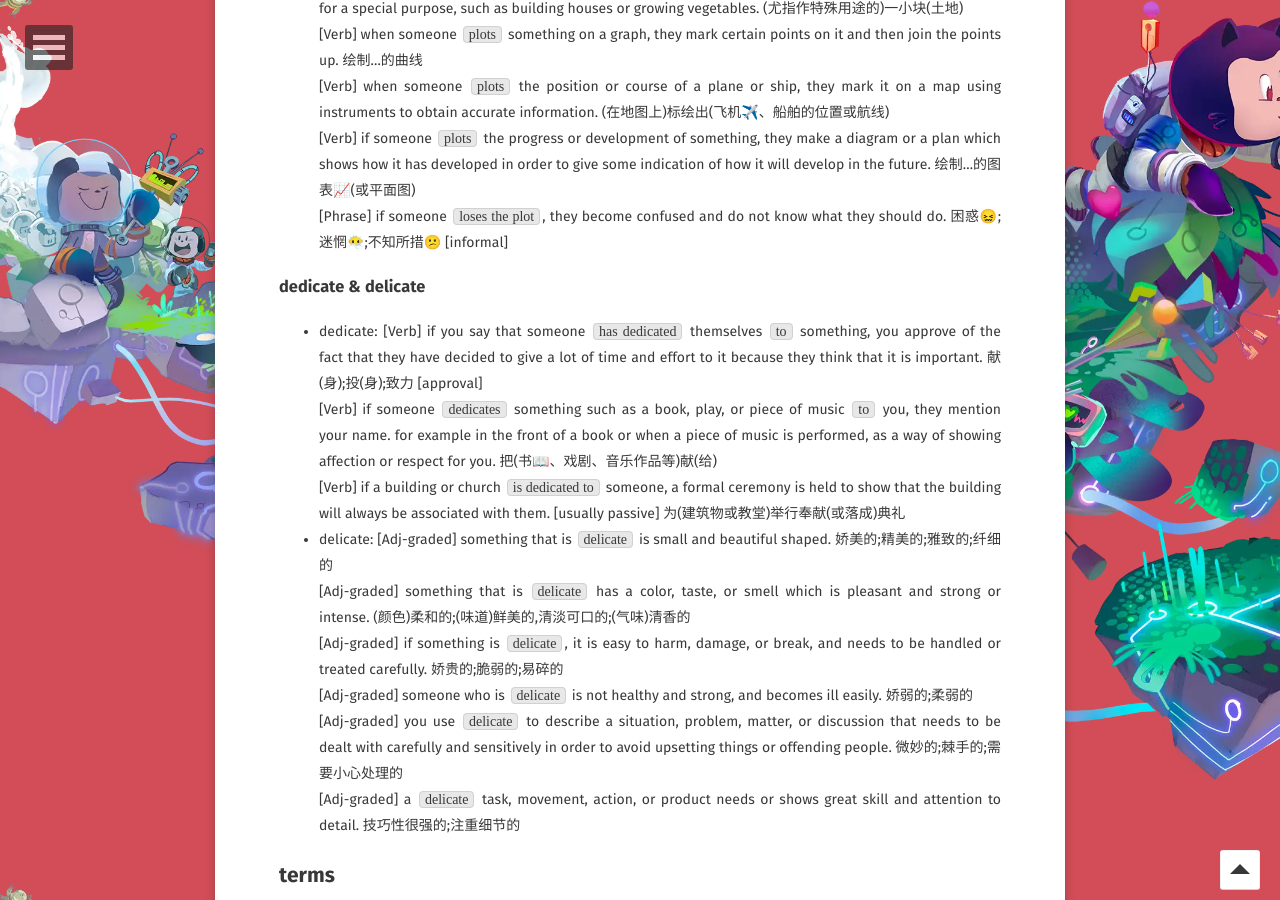
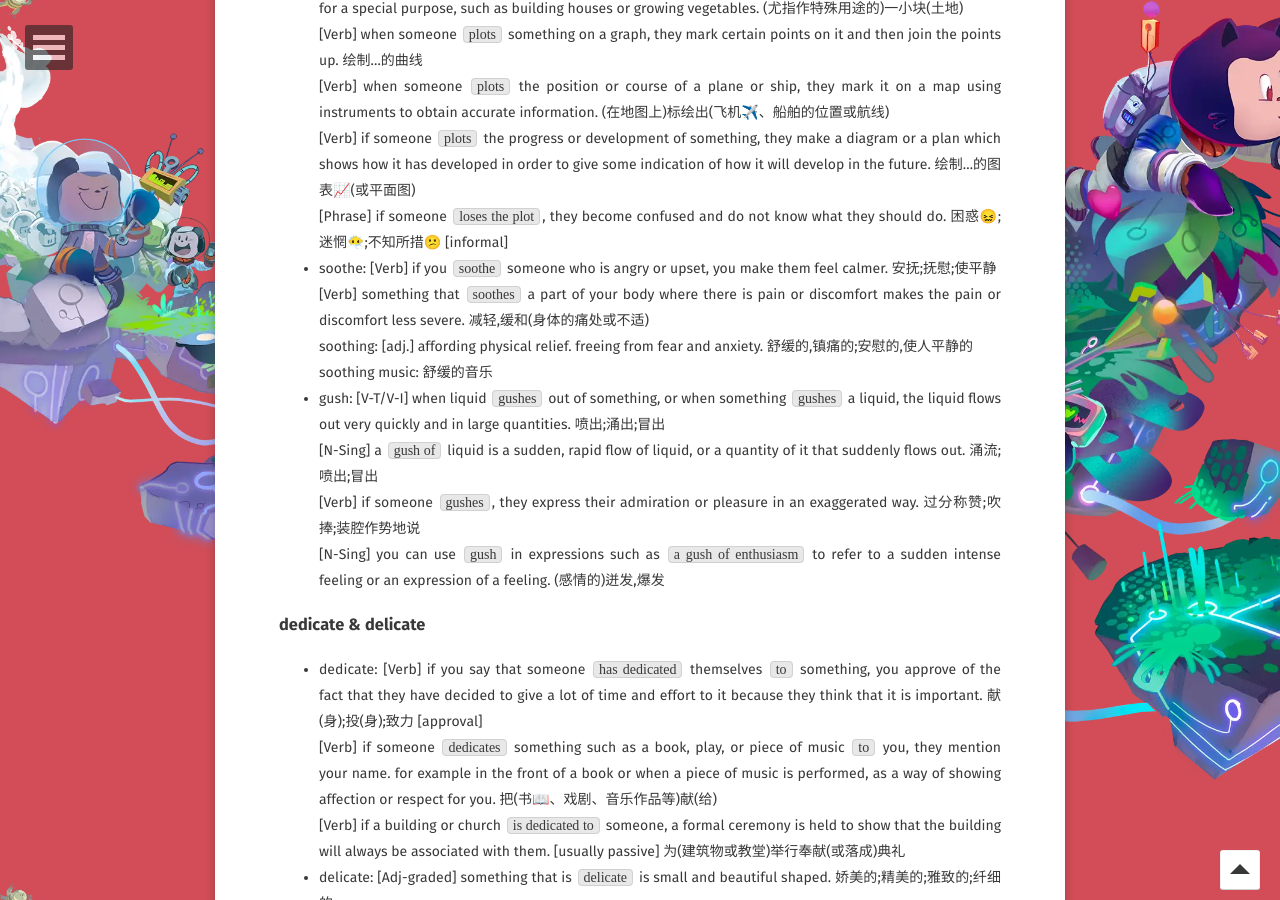
Before and after one commit to WebPavel/WebPavel.github.io, a Jekyll site: the page built from _posts/2026-03-26-daily-English-learning.md, in a window 1280 px wide and 900 px high, scrolled down 4609 px. Built offline with Jekyll 4.4.1, drawn with Linux system fonts in a browser that asks for light colours; some web fonts are replaced; comment, search, counter and statistics services are not loaded; some of the changed text lies outside the part shown.

Commit message:
feat: updates on daily English learning

```diff
--- a/_posts/2026-03-26-daily-English-learning.md
+++ b/_posts/2026-03-26-daily-English-learning.md
@@ -100,6 +100,14 @@ When I encounter similar words again, I get confused about their meanings. For e
   [Verb] when someone `plots` the position or course of a plane or ship, they mark it on a map using instruments to obtain accurate information. (在地图上)标绘出(飞机✈️、船舶的位置或航线)<br/>
   [Verb] if someone `plots` the progress or development of something, they make a diagram or a plan which shows how it has developed in order to give some indication of how it will develop in the future. 绘制...的图表📈(或平面图)<br/>
   [Phrase] if someone `loses the plot`, they become confused and do not know what they should do. 困惑😖;迷惘😶‍🌫️;不知所措😕 [informal]
+- soothe: [Verb] if you `soothe` someone who is angry or upset, you make them feel calmer. 安抚;抚慰;使平静<br/>
+  [Verb] something that `soothes` a part of your body where there is pain or discomfort makes the pain or discomfort less severe. 减轻,缓和(身体的痛处或不适)<br/>
+  soothing: [adj.] affording physical relief. freeing from fear and anxiety. 舒缓的,镇痛的;安慰的,使人平静的<br/>
+  soothing music: 舒缓的音乐
+- gush: [V-T/V-I] when liquid `gushes` out of something, or when something `gushes` a liquid, the liquid flows out very quickly and in large quantities. 喷出;涌出;冒出<br/>
+  [N-Sing] a `gush of` liquid is a sudden, rapid flow of liquid, or a quantity of it that suddenly flows out. 涌流;喷出;冒出<br/>
+  [Verb] if someone `gushes`, they express their admiration or pleasure in an exaggerated way. 过分称赞;吹捧;装腔作势地说<br/>
+  [N-Sing] you can use `gush` in expressions such as `a gush of enthusiasm` to refer to a sudden intense feeling or an expression of a feeling. (感情的)迸发,爆发
 
 ### dedicate & delicate
 
```
